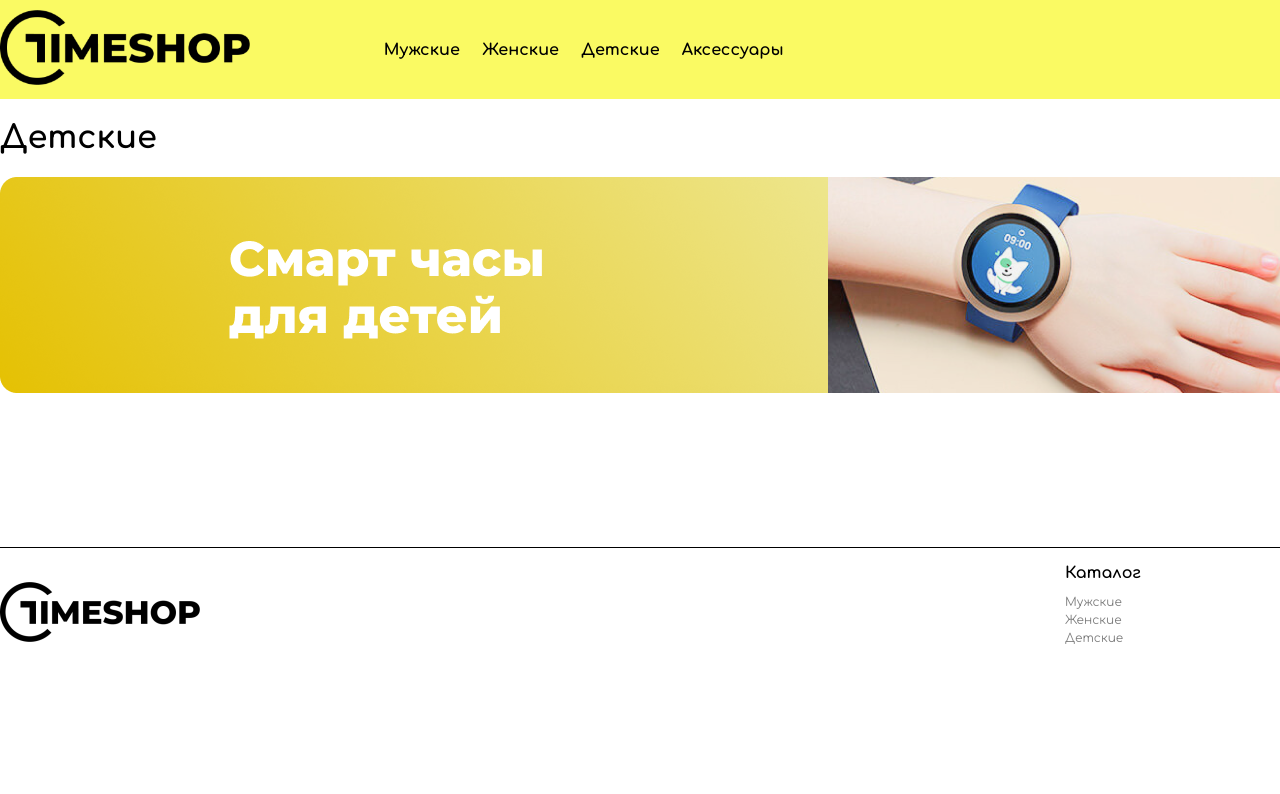
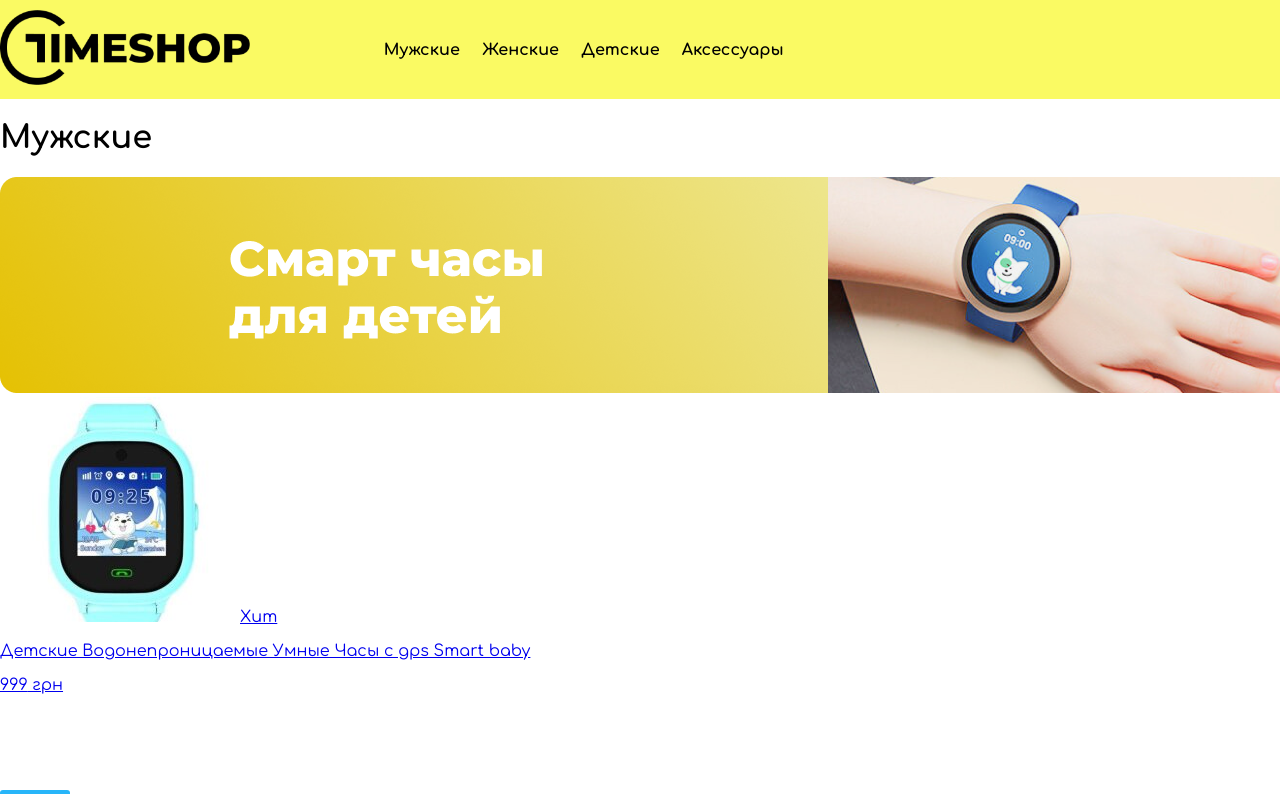
Before and after one commit to ArthurDorokin/timeshop-online, a React (Create React App) app: page /detskie in a window 1280 px wide. Shown: the top 794 px of the page. Built offline with nearby package versions, Linux system fonts and the light colour scheme.

Commit message:
project time shop online

```diff
--- a/src/components/pages/accessories/Aksessuary.js
+++ b/src/components/pages/accessories/Aksessuary.js
@@ -1,13 +1,36 @@
 import React, {Component} from "react";
 import './Aksessuary.css'
+import StoreContext from "../../../StoreContext";
+import {NavLink} from "react-router-dom";
 
 class Aksessuary extends Component {
     render() {
         return (
             <div className="block-aksessuary">
                 <div className="container">
-                <h1>Аксессуары</h1>
-                <img src="../img/aksessuary.jpg" alt="aksessuary"/>
+                    <h1>Аксессуары</h1>
+                    <img src="../img/aksessuary.jpg" alt="aksessuary"/>
+                    <div className="wrap-aksessuary">
+                        <div className="blocks-aksessuary">
+                            <StoreContext.Consumer>
+                                {(catalog) => (
+                                    catalog.filter((item) => item.typeProduct === 3).map((item) =>
+                                        <div className="aksessuary-item" key={item.id}>
+                                            <div className="aksessuary-blocks">
+                                                <NavLink to={item.link}>
+                                                    <img src={item.img} alt={item.alt}/>
+                                                    <span className="flag">{item.filterIcon.name}</span>
+                                                    <p className="description">{item.description}</p>
+                                                    <p className="price">{item.price} грн</p>
+                                                </NavLink>
+                                            </div>
+                                            <div className="btn-price">{item.buy}</div>
+                                        </div>
+                                    )
+                                )}
+                            </StoreContext.Consumer>
+                        </div>
+                    </div>
                 </div>
             </div>
         )
--- a/src/components/pages/children/Detskie.js
+++ b/src/components/pages/children/Detskie.js
@@ -1,13 +1,36 @@
 import React, {Component} from "react";
 import './Detskie.css'
+import StoreContext from "../../../StoreContext";
+import {NavLink} from "react-router-dom";
 
 class Detskie extends Component {
     render() {
         return (
             <div className="block-detskie">
                 <div className="container">
-                <h1>Детские</h1>
-                <img src="../img/detskie.jpg" alt="detskie"/>
+                    <h1>Мужские</h1>
+                    <img src="../img/detskie.jpg" alt="detskie"/>
+                    <div className="wrap-detskie">
+                        <div className="blocks-detskie">
+                            <StoreContext.Consumer>
+                                {(catalog) => (
+                                    catalog.filter((item) => item.typeProduct === 2).map((item) =>
+                                        <div className="detskie-item" key={item.id}>
+                                            <div className="detskie-blocks">
+                                                <NavLink to={item.link}>
+                                                    <img src={item.img} alt={item.alt}/>
+                                                    <span className="flag">{item.filterIcon.name}</span>
+                                                    <p className="description">{item.description}</p>
+                                                    <p className="price">{item.price} грн</p>
+                                                </NavLink>
+                                            </div>
+                                            <div className="btn-price">{item.buy}</div>
+                                        </div>
+                                    )
+                                )}
+                            </StoreContext.Consumer>
+                        </div>
+                    </div>
                 </div>
             </div>
         )
--- a/src/components/pages/men/Muzhskie.js
+++ b/src/components/pages/men/Muzhskie.js
@@ -1,14 +1,36 @@
 import React, {Component} from "react";
 import './Muzhskie.css'
+import StoreContext from "../../../StoreContext";
+import {NavLink} from "react-router-dom";
 
 class Muzhskie extends Component {
-
     render() {
         return (
             <div className="block-muzhskie">
                 <div className="container">
                 <h1>Мужские</h1>
-                <img src="../img/muzhskie.jpg" alt="muzhskie"/>
+                    <img src="../img/muzhskie.jpg" alt="muzhskie"/>
+                    <div className="wrap-muzhskie">
+                        <div className="blocks-muzhskie">
+                            <StoreContext.Consumer>
+                                {(catalog) => (
+                                    catalog.filter((item) => item.typeProduct === 1).map((item) =>
+                                        <div className="muzhskie-item" key={item.id}>
+                                            <div className="muzhskie-blocks">
+                                                <NavLink to={item.link}>
+                                                    <img src={item.img} alt={item.alt}/>
+                                                    <span className="flag">{item.filterIcon.name}</span>
+                                                    <p className="description">{item.description}</p>
+                                                    <p className="price">{item.price} грн</p>
+                                                </NavLink>
+                                            </div>
+                                            <div className="btn-price">{item.buy}</div>
+                                        </div>
+                                    )
+                                )}
+                            </StoreContext.Consumer>
+                        </div>
+                    </div>
                 </div>
             </div>
         )
--- a/src/components/pages/women/Zhenskie.js
+++ b/src/components/pages/women/Zhenskie.js
@@ -1,13 +1,36 @@
 import React, {Component} from "react";
 import './Zhenskie.css'
+import StoreContext from "../../../StoreContext";
+import {NavLink} from "react-router-dom";
 
 class Zhenskie extends Component {
     render() {
         return (
             <div className="block-zhenskie">
                 <div className="container">
-                <h1>Женские</h1>
-                <img src="../img/zhenskie.jpg" alt="zhenskie"/>
+                    <h1>Женские</h1>
+                    <img src="../img/zhenskie.jpg" alt="zhenskie"/>
+                    <div className="wrap-zhenskie">
+                        <div className="blocks-zhenskie">
+                            <StoreContext.Consumer>
+                                {(catalog) => (
+                                    catalog.filter((item) => item.typeProduct === 0).map((item) =>
+                                        <div className="zhenskie-item" key={item.id}>
+                                            <div className="zhenskie-blocks">
+                                                <NavLink to={item.link}>
+                                                    <img src={item.img} alt={item.alt}/>
+                                                    <span className="flag">{item.filterIcon.name}</span>
+                                                    <p className="description">{item.description}</p>
+                                                    <p className="price">{item.price} грн</p>
+                                                </NavLink>
+                                            </div>
+                                            <div className="btn-price">{item.buy}</div>
+                                        </div>
+                                    )
+                                )}
+                            </StoreContext.Consumer>
+                        </div>
+                    </div>
                 </div>
             </div>
         )
--- a/src/constans.js
+++ b/src/constans.js
@@ -27,7 +27,7 @@ const catalog = [
         buy: "Купить",
         inBasket: "В корзине",
         filterIcon: {name: "Хит", classFilter: "hit", val: 0},
-        typeProduct: 1
+        typeProduct: 2
     },
     {
         id: 2,
@@ -87,7 +87,7 @@ const catalog = [
         buy: "Купить",
         inBasket: "В корзине",
         filterIcon: {name: "Хит", classFilter: "hit", val: 0},
-        typeProduct: 1
+        typeProduct: 0
     },
     {
         id: 6,
@@ -102,7 +102,7 @@ const catalog = [
         buy: "Купить",
         inBasket: "В корзине",
         filterIcon: {name: "Хит", classFilter: "hit", val: 0},
-        typeProduct: 1
+        typeProduct: 0
     },
 
 
@@ -197,6 +197,36 @@ const catalog = [
         filterIcon: {name: "Новинка", classFilter: "new", val: 1},
         typeProduct: 1
     },
+    {
+        id: 13,
+        link: "/",
+        img: "/img/content/66786156357148_small4.jpeg",
+        alt: "Браслет",
+        description: "Миланский сетчатый ремешок для часов Fitbit Blaze - Black",
+        price: "599",
+        priceSumBasket: 599,
+        counterBasket: 1,
+        idBasket: false,
+        buy: "Купить",
+        inBasket: "В корзине",
+        filterIcon: {name: "Хит", classFilter: "hit", val: 0},
+        typeProduct: 3
+    },
+    {
+        id: 14,
+        link: "/",
+        img: "/img/content/66786156357148_small4.jpeg",
+        alt: "Браслет",
+        description: "Миланский сетчатый ремешок для часов Fitbit Blaze - Silver",
+        price: "499",
+        priceSumBasket: 499,
+        counterBasket: 1,
+        idBasket: false,
+        buy: "Купить",
+        inBasket: "В корзине",
+        filterIcon: {name: "Новинка", classFilter: "new", val: 1},
+        typeProduct: 3
+    },
 ]
 
 export {
```
Also changed, not shown: public/img/content/66786156357148_small4.jpeg (added).
